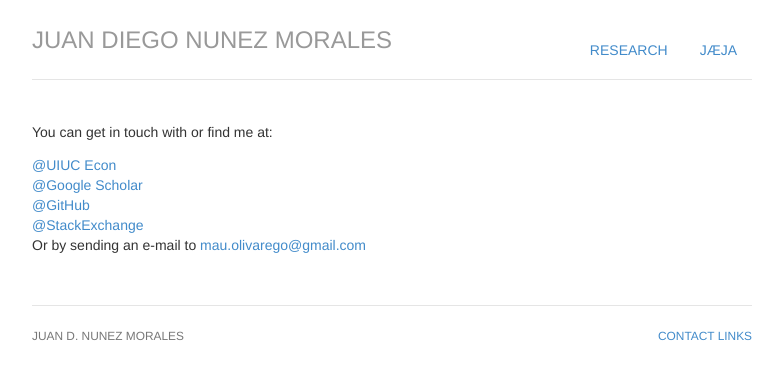
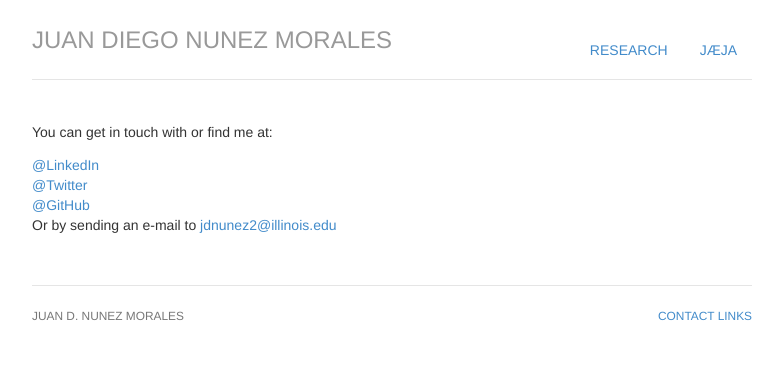
Before and after one commit to juandiegonm/juandiegonm.github.io, a Jekyll site: the page built from contact/index.html, in a window 1280 px wide. Shown: the top 380 px of the page, without its empty margins (248-1031 px from the left). Built offline with Jekyll 4.4.1, drawn with Linux system fonts in a browser that asks for light colours.

Commit message:
Update index.html

```diff
--- a/contact/index.html
+++ b/contact/index.html
@@ -6,19 +6,17 @@ software: passive
 projects: passive
 notes: passive
 contact: active
-description: Contact information for Mauricio Olivares.
+description: Contact information for Juan Diego Nunez Morales.
 ---
 <div class="row marketing">
 
 	<p>You can get in touch with or find me at:</p>
 
 	<ul class="list-unstyled">
-	<li><a href="https://economics.illinois.edu/profile/lvrsgnz2">@UIUC Econ</a></li>
-	<li><a href="https://scholar.google.com/citations?user=TrvfBncAAAAJ&hl=en">@Google Scholar</a></li>
-	<li><a href="https://github.com/mauolivares">@GitHub</a></li>
-	<li><a href="https://stats.stackexchange.com/users/69612/mauolivares">@StackExchange</a></li>
-	<!-- <li><a href="http://dribbble.com/jmcglone">@Dribbble</a></li> -->
-	<li>Or by sending an e-mail to <a href="mailto:mau.olivarego@gmail.com">mau.olivarego@gmail.com</a></li></li>
+	<li><a href="https://www.linkedin.com/in/juandiegonm/">@LinkedIn</a></li>
+	<li><a href="https://twitter.com/Juandiegonm">@Twitter</a></li>
+	<li><a href="https://github.com/juandiegonm">@GitHub</a></li>
+	<li>Or by sending an e-mail to <a href="mailto:jdnunez2@illinois.edu">jdnunez2@illinois.edu</a></li></li>
 	</ul>
 
 </div>
```
